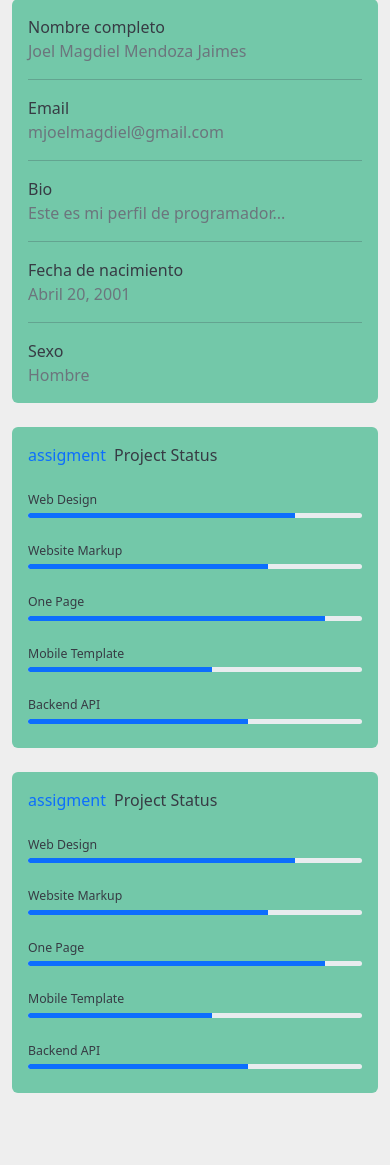
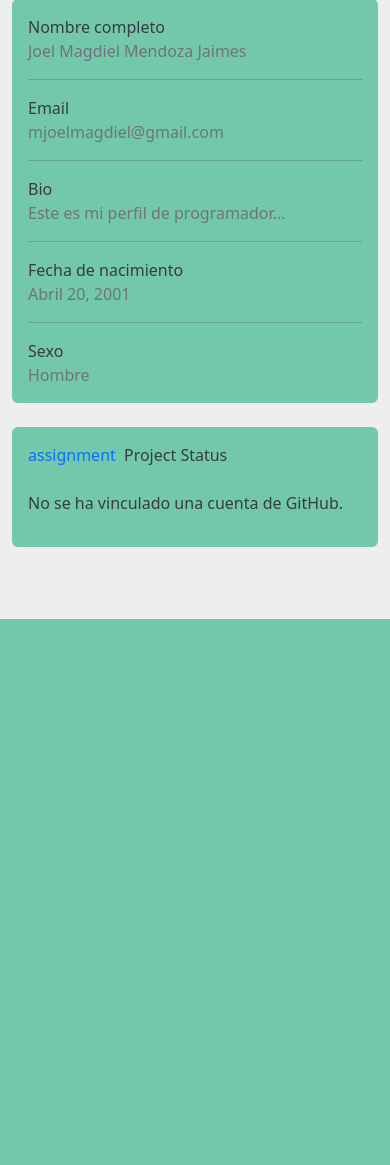
Before and after one commit to magdielmendozaj/APIDjango, a Django app: a page that uses APIDjango/api/templates/profile.html in a window 390 px wide. Shown: the part 732-1897 px from the top of the page. After the commit the page ends 1351 px from the top, so only its background shows below. Run offline with Django 3.2, Linux system fonts and the light colour scheme; data comes from the database, SQL or seed files in the repository; some libraries are stand-ins or nearby versions.

Commit message:
one more time

```diff
--- a/APIDjango/api/templates/profile.html
+++ b/APIDjango/api/templates/profile.html
@@ -104,68 +104,22 @@
                     <div class="col-md-6">
                         <div class="card mb-4 mb-md-0">
                             <div class="card-body">
-                                <p class="mb-4"><span class="text-primary font-italic me-1">assigment</span> Project
-                                    Status
-                                </p>
-                                <p class="mb-1" style="font-size: .77rem;">Web Design</p>
-                                <div class="progress rounded" style="height: 5px;">
-                                    <div class="progress-bar" role="progressbar" style="width: 80%" aria-valuenow="80"
-                                        aria-valuemin="0" aria-valuemax="100"></div>
-                                </div>
-                                <p class="mt-4 mb-1" style="font-size: .77rem;">Website Markup</p>
-                                <div class="progress rounded" style="height: 5px;">
-                                    <div class="progress-bar" role="progressbar" style="width: 72%" aria-valuenow="72"
-                                        aria-valuemin="0" aria-valuemax="100"></div>
-                                </div>
-                                <p class="mt-4 mb-1" style="font-size: .77rem;">One Page</p>
-                                <div class="progress rounded" style="height: 5px;">
-                                    <div class="progress-bar" role="progressbar" style="width: 89%" aria-valuenow="89"
-                                        aria-valuemin="0" aria-valuemax="100"></div>
-                                </div>
-                                <p class="mt-4 mb-1" style="font-size: .77rem;">Mobile Template</p>
-                                <div class="progress rounded" style="height: 5px;">
-                                    <div class="progress-bar" role="progressbar" style="width: 55%" aria-valuenow="55"
-                                        aria-valuemin="0" aria-valuemax="100"></div>
-                                </div>
-                                <p class="mt-4 mb-1" style="font-size: .77rem;">Backend API</p>
-                                <div class="progress rounded mb-2" style="height: 5px;">
-                                    <div class="progress-bar" role="progressbar" style="width: 66%" aria-valuenow="66"
-                                        aria-valuemin="0" aria-valuemax="100"></div>
-                                </div>
-                            </div>
-                        </div>
-                    </div>
-                    <div class="col-md-6">
-                        <div class="card mb-4 mb-md-0">
-                            <div class="card-body">
-                                <p class="mb-4"><span class="text-primary font-italic me-1">assigment</span> Project
-                                    Status
-                                </p>
-                                <p class="mb-1" style="font-size: .77rem;">Web Design</p>
-                                <div class="progress rounded" style="height: 5px;">
-                                    <div class="progress-bar" role="progressbar" style="width: 80%" aria-valuenow="80"
-                                        aria-valuemin="0" aria-valuemax="100"></div>
-                                </div>
-                                <p class="mt-4 mb-1" style="font-size: .77rem;">Website Markup</p>
-                                <div class="progress rounded" style="height: 5px;">
-                                    <div class="progress-bar" role="progressbar" style="width: 72%" aria-valuenow="72"
-                                        aria-valuemin="0" aria-valuemax="100"></div>
-                                </div>
-                                <p class="mt-4 mb-1" style="font-size: .77rem;">One Page</p>
-                                <div class="progress rounded" style="height: 5px;">
-                                    <div class="progress-bar" role="progressbar" style="width: 89%" aria-valuenow="89"
-                                        aria-valuemin="0" aria-valuemax="100"></div>
-                                </div>
-                                <p class="mt-4 mb-1" style="font-size: .77rem;">Mobile Template</p>
-                                <div class="progress rounded" style="height: 5px;">
-                                    <div class="progress-bar" role="progressbar" style="width: 55%" aria-valuenow="55"
-                                        aria-valuemin="0" aria-valuemax="100"></div>
-                                </div>
-                                <p class="mt-4 mb-1" style="font-size: .77rem;">Backend API</p>
-                                <div class="progress rounded mb-2" style="height: 5px;">
-                                    <div class="progress-bar" role="progressbar" style="width: 66%" aria-valuenow="66"
-                                        aria-valuemin="0" aria-valuemax="100"></div>
-                                </div>
+                                <p class="mb-4"><span class="text-primary font-italic me-1">assignment</span> Project Status</p>
+
+                                {% if repositories %}
+                                    {% for repo in repositories %}
+                                        <p class="mt-4 mb-1" style="font-size: .77rem;">{{ repo.name }}</p>
+                                        <div class="progress rounded" style="height: 5px;">
+                                            <div class="progress-bar" role="progressbar" style="width: {{ random_percentage }}%" aria-valuenow="{{ random_percentage }}" aria-valuemin="0" aria-valuemax="100"></div>
+                                        </div>
+                                    {% endfor %}
+                                {% else %}
+                                    {% if github_username %}
+                                        <p>No hay repositorios.</p>
+                                    {% else %}
+                                        <p>No se ha vinculado una cuenta de GitHub.</p>
+                                    {% endif %}
+                                {% endif %}
                             </div>
                         </div>
                     </div>
--- a/APIDjango/api/views.py
+++ b/APIDjango/api/views.py
@@ -24,10 +24,14 @@ from django.views.generic.base import TemplateView
 from django.views.generic.edit import UpdateView
 from django.utils.decorators import method_decorator
 
+import random
+
 BASE_DIR = os.path.dirname(os.path.dirname(os.path.abspath(__file__)))
 
 # Create your views here.
 def login_view(request):
+    if request.user.is_authenticated:
+        return redirect('index')
     if request.method == 'POST':
         form = LoginForm(request.POST)
         if form.is_valid():
@@ -47,6 +51,8 @@ def login_view(request):
     return render(request, 'login.html', {'form': form})
 
 def register_view(request):
+    if request.user.is_authenticated:
+        return redirect('index')
     if request.method == 'POST':
         form = CustomUserCreationForm(request.POST)
         if form.is_valid():
@@ -83,7 +89,19 @@ def logout_view(request):
 def profile_view(request, usuario_email):
     usuario = get_object_or_404(Usuario, email=usuario_email)
     especialidades = Especialidad.objects.all()
-    return render(request,'profile.html', {'usuario': usuario, 'especialidades': especialidades})
+    github_username = usuario.github_username
+    random_percentage = random.randint(0, 100)
+
+    if github_username:
+        try:
+            response = requests.get(f'https://api.github.com/users/{github_username}/repos')
+            response.raise_for_status()
+            repositories = response.json()
+        except requests.RequestException as e:
+            repositories = None
+    else:
+        repositories = None
+    return render(request,'profile.html', {'usuario': usuario, 'especialidades': especialidades, 'repositories': repositories, 'random_percentage': random_percentage})
 
 def communnity_view(request):
     usuarios = Usuario.objects.all()
```
Also changed, not shown: APIDjango/media/profiles/profile_user_MHE16jW.jpg (added).
